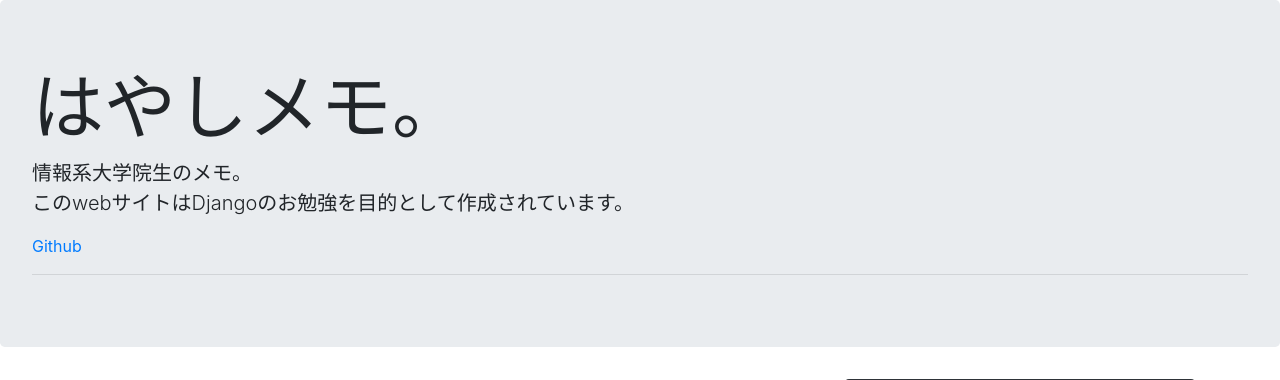
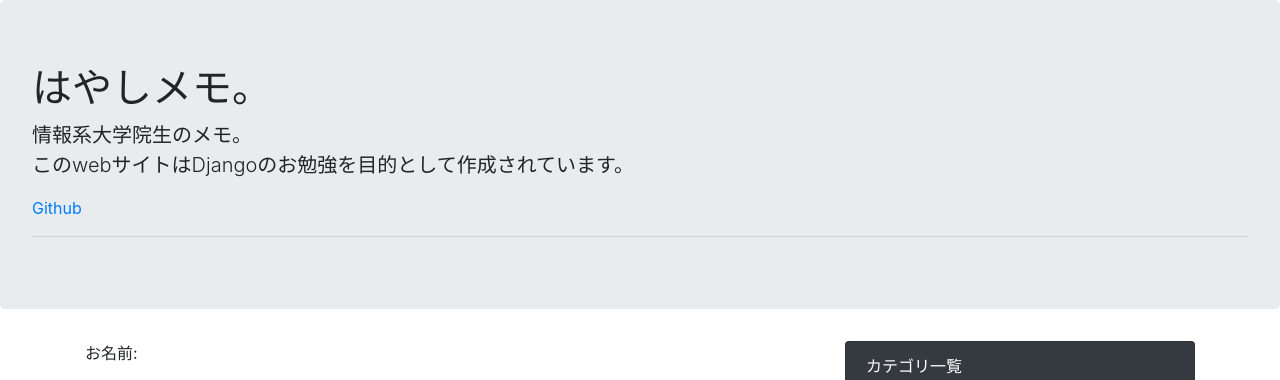
Before and after one commit to RingSho/django-docker-blog, a Django app: page /comment/1 in a window 1280 px wide. Shown: the part 56-436 px from the top of the page. Run offline with Django 3.2, Linux system fonts and the light colour scheme; data comes from the database, SQL or seed files in the repository; some libraries are stand-ins or nearby versions.

Commit message:
change title size

```diff
--- a/blog/templates/blog/base.html
+++ b/blog/templates/blog/base.html
@@ -30,7 +30,7 @@
   </nav>
 
   <div class="jumbotron">
-    <h2 class="display-3">はやしメモ。</h2>
+    <h1>はやしメモ。</h1>
     <p class="lead">情報系大学院生のメモ。<br>
     このwebサイトはDjangoのお勉強を目的として作成されています。</p>
     <p><a href="https://github.com/RingSho/django-blog">Github</a></p>
```
